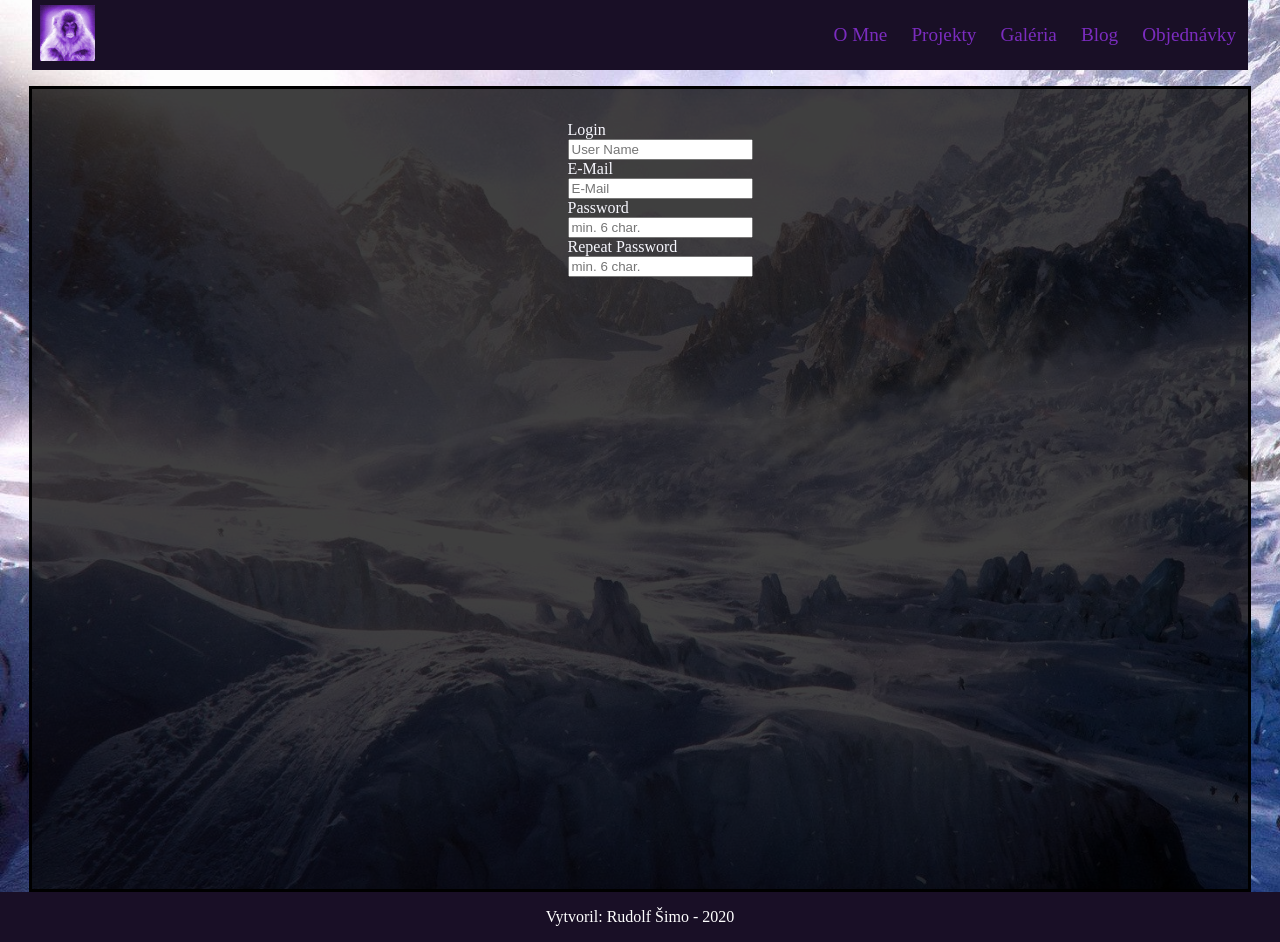
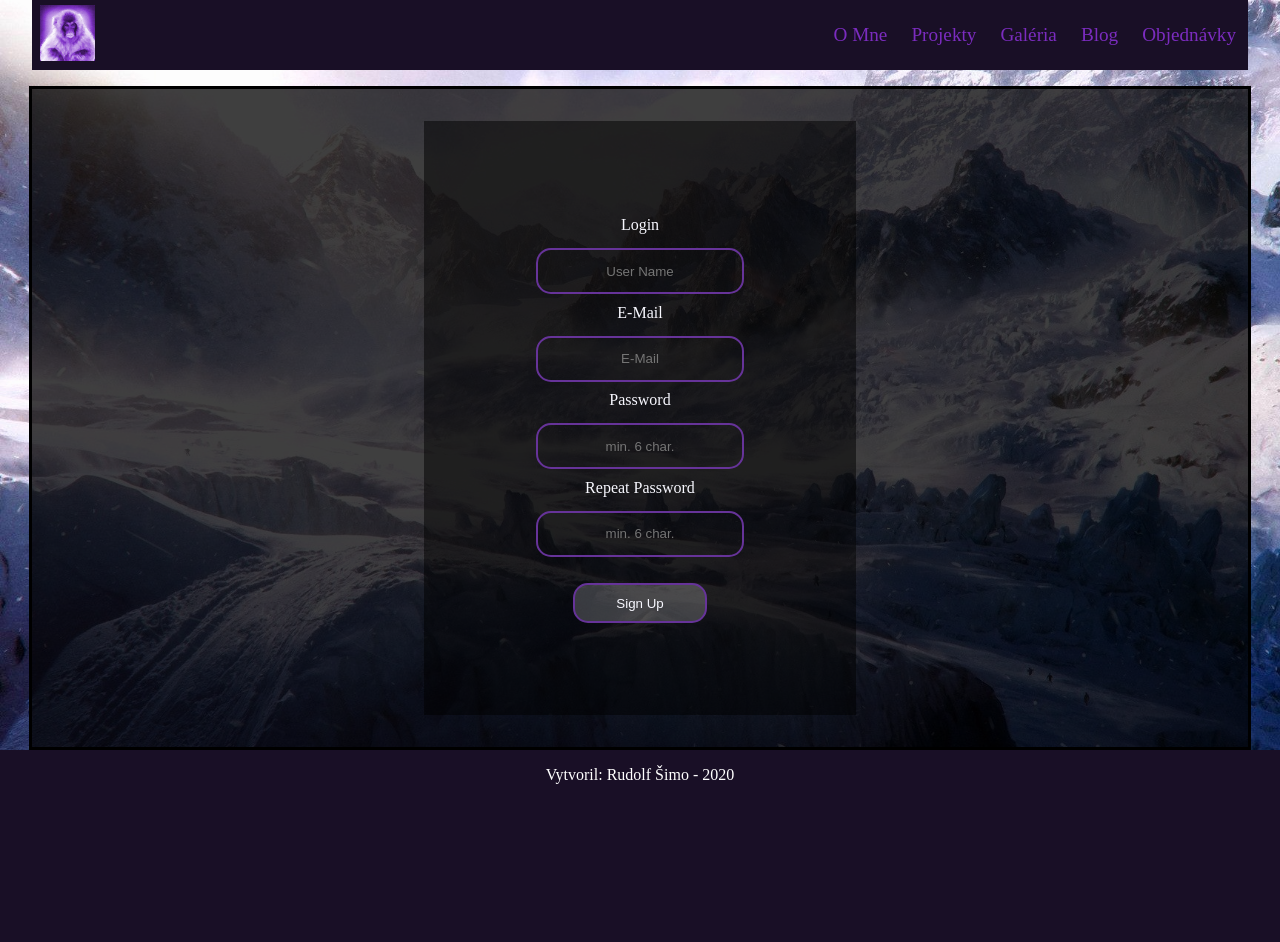
Before and after one commit to rufo123/VAIISemestralka, a PHP site: page /signup.html in a window 1280 px wide. After the commit the page ends 784 px from the top, so only its background shows below. Run offline with PHP 8.4, Linux system fonts and the light colour scheme.

Commit message:
HTML+CSS signup.html Dokončené

```diff
--- a/basescript.css
+++ b/basescript.css
@@ -511,32 +511,79 @@ footer p{
 
 /* ------------- SIGNUP FORM ------------- */
 
-.signup-form {
+.signup {
     display: flex;
+    width: 100%;
     justify-content: space-around;
-    height: 100vh;
+    min-height: calc(100vh - 142px);
+
+
+
 
 }
 
-.signup-form ul {
+.signup ul {
     display: flex;
     list-style-type: none;
     flex-direction: column;
     margin: 2em 0 ;
+    background-color: rgba(1, 1, 1, 0.5);
+    padding: 1em;
+    width: 25em;
+    justify-content: center;
+
 
 }
 
-.signup-form ul li {
+.signup ul li {
+    display: flex;
+    flex-direction: column;
+    padding: 0.2em 0;
+    justify-content: center;
+
 }
 
-.signup-form label {
+.signup ul li input{
+    display: block;
+    border: 2px solid rebeccapurple;
+    height: 3em;
+    border-radius: 15px;
+    background-color: inherit;
     color: ghostwhite;
-    display: flex;
+    text-align: center;
+    width: 15em;
+    margin: auto;
+
 }
 
-.signup-form input {
-    display: flex;
+.signup ul li input:focus {
+
+    width: 25em;
+    transition: 0.25s;
+    border: 2px solid ghostwhite;
+    outline: none;
 }
+
+.signup label {
+    display: block;
+    height: 2em;
+    color: ghostwhite;
+    margin: auto;
+    padding-top: 0.2em;
+
+}
+
+.signup ul li input[type = "button"] {
+    width: 10em;
+    margin-top: 1.5em;
+    background-color: rgba(255, 255, 255, 0.2);
+}
+
+.signup ul li input[type = "button"]:focus {
+    width: 10em;
+
+}
+
 
 @media screen and (max-width: 640px) {
     .navbar-logo {
--- a/index.html
+++ b/index.html
@@ -32,6 +32,7 @@
                  </ul>
                  <div class="navigation-login">
                      <div class="login-container">
+
                      <ul>
                          <li class="has-login-dropdown">
                              <a class="navbar-item" href="Pog"><i class="material-icons">person</i></a>  <!-- &#xe7fd; -->
--- a/signup.html
+++ b/signup.html
@@ -39,7 +39,7 @@
 </div> <!-- Koniec Headeru -->
 
 <div class="contentContainer">
-    <div class="signup-form">
+    <form class="signup">
 
     <ul>
         <li>
@@ -58,8 +58,13 @@
         <label for="repeat-password">Repeat Password</label>
         <input type="password" id="repeat-password" name="repeat-password" placeholder="min. 6 char.">
         </li>
+        <li>
+            <input type="button" id="signup-button" name="signup-button" value="Sign Up">
+        </li>
+
     </ul>
-   </div>
+
+    </form>
 
 </div>
 
```
